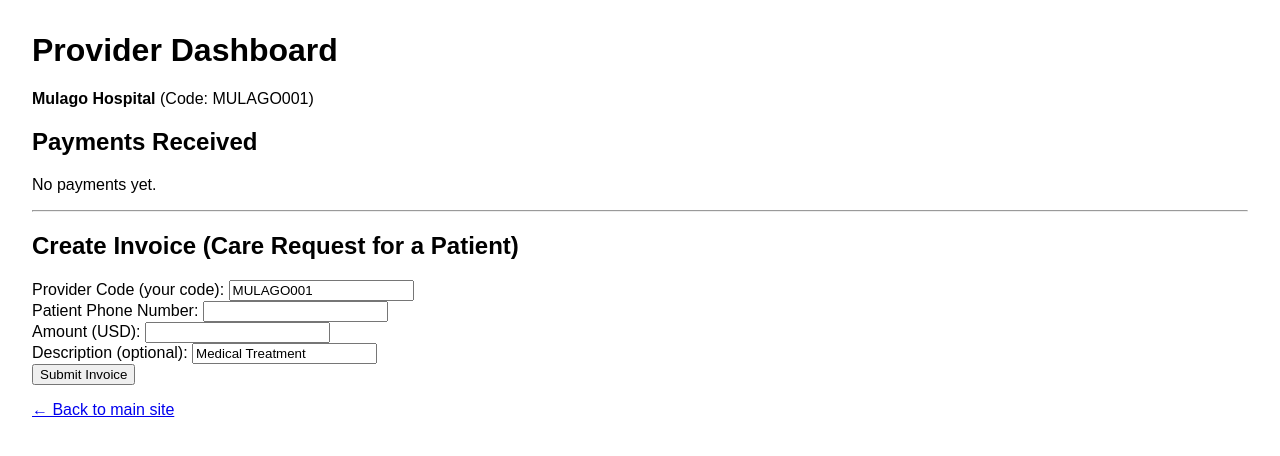
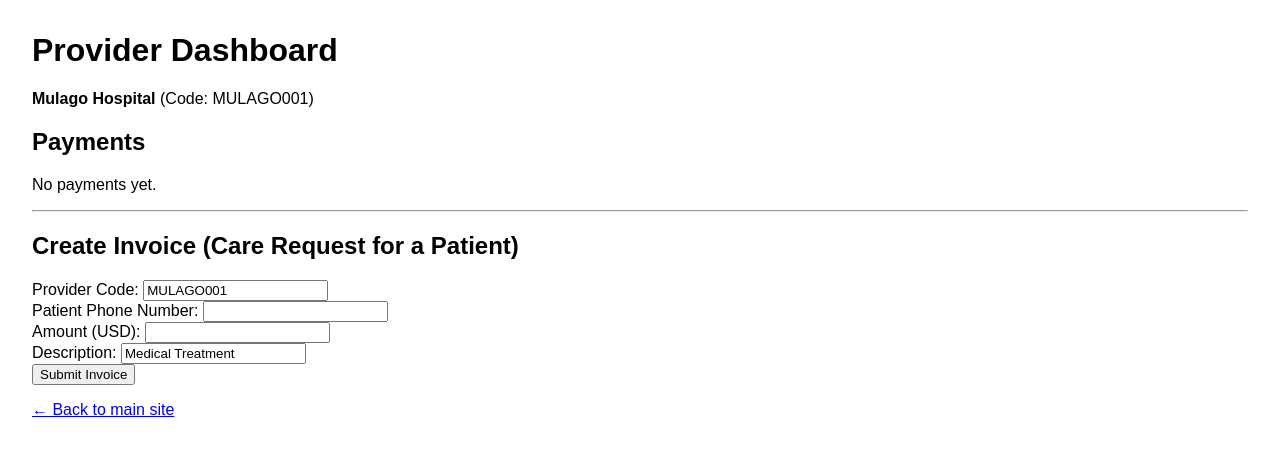
Before and after one commit to markosbio/solidarity_prototype, a Flask app: template templates/provider_dashboard.html in a window 1280 px wide. Shown: the top 456 px of the page. Run offline with Flask 3, Linux system fonts and the light colour scheme; the template is opened without the code that fills it: values that come from a table or form of the project are taken from there, others are empty; parts of the project's set-up code (start-up, migrations or seed data) failed here and were passed over.

Commit message:
Update provider_dashboard.html

```diff
--- a/templates/provider_dashboard.html
+++ b/templates/provider_dashboard.html
@@ -6,24 +6,23 @@
         body { font-family: sans-serif; margin: 2em; }
         table { border-collapse: collapse; width: 100%; }
         th, td { border: 1px solid #ddd; padding: 8px; text-align: left; }
-        .status { font-weight: bold; }
     </style>
 </head>
 <body>
     <h1>Provider Dashboard</h1>
     <p><strong>{{ provider.name }}</strong> (Code: {{ provider.provider_code }})</p>
 
-    <h2>Payments Received</h2>
+    <h2>Payments</h2>
     {% if payments %}
     <table>
         <tr><th>Reference</th><th>Patient</th><th>Community</th><th>Amount</th><th>Status</th><th>Actions</th></tr>
         {% for p in payments %}
         <tr>
-            <td>{{ p.reference_code }}</td>
+            <td>{{ p.reference_code }}</a></td>
             <td>{{ p.user.name }}</td>
             <td>{{ p.community.name }}</td>
             <td>${{ "%.2f"|format(p.amount) }}</td>
-            <td class="status">{{ p.status }}</td>
+            <td>{{ p.status }}</td>
             <td>
                 {% if p.status == 'sent' %}
                     <a href="{{ url_for('confirm_payment', ref=p.reference_code) }}">Mark Received</a>
@@ -37,22 +36,23 @@
         {% endfor %}
     </table>
     {% else %}
-    <p>No payments yet.</p>
+        <p>No payments yet.</p>
     {% endif %}
 
     <hr>
     <h2>Create Invoice (Care Request for a Patient)</h2>
     <form method="POST" action="{{ url_for('provider_invoice') }}">
-        <label>Provider Code (your code):</label>
+        <label>Provider Code:</label>
         <input name="provider_code" value="{{ provider.provider_code }}" readonly><br>
         <label>Patient Phone Number:</label>
         <input name="patient_phone" required><br>
         <label>Amount (USD):</label>
         <input name="amount" type="number" step="0.01" required><br>
-        <label>Description (optional):</label>
+        <label>Description:</label>
         <input name="description" value="Medical Treatment"><br>
         <button type="submit">Submit Invoice</button>
     </form>
+
     <p><a href="/">← Back to main site</a></p>
 </body>
 </html>
```
